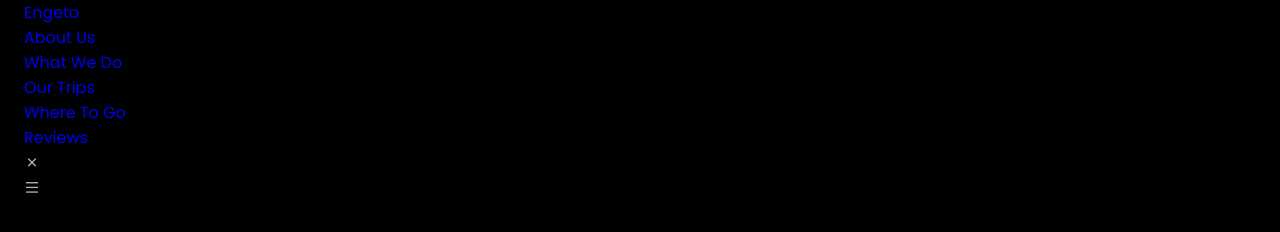
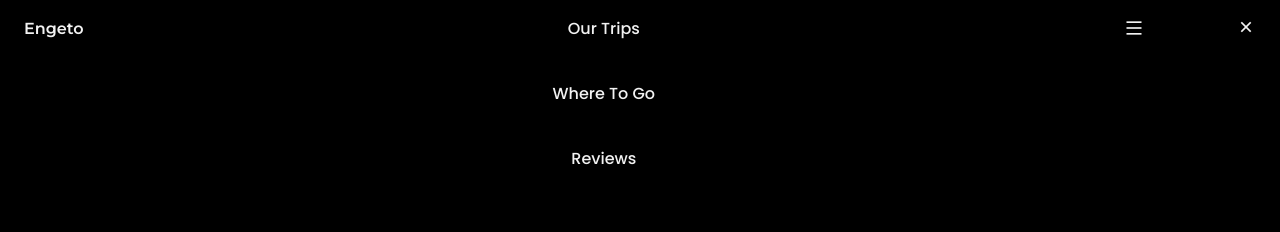
Before and after one commit to pettik/Engeto--project-1, a plain HTML site: page index.html in a window 1280 px wide. Drawn offline with nearby package versions, Linux system fonts and the light colour scheme; files whose address does not match are found by name.

Commit message:
js update

```diff
--- /dev/null
+++ b/assets/js/main.js
@@ -0,0 +1,40 @@
+console.log('ahoj');
+
+/*=============== SHOW MENU ===============*/
+const navMenu = document.getElementById('nav-menu'),
+  navToggle = document.getElementById('nav-toggle'),
+  navClose = document.getElementById('nav-close');
+
+/*===== MENU SHOW =====*/
+/* Validate if constant exists */
+if (navToggle) {
+  navToggle.addEventListener('click', () => {
+    navMenu.classList.add('show-menu');
+  });
+}
+
+/*===== MENU HIDDEN =====*/
+/* Validate if constant exists */
+if (navClose) {
+  navClose.addEventListener('click', () => {
+    navMenu.classList.remove('show-menu');
+  });
+}
+
+/*=============== REMOVE MENU MOBILE ===============*/
+const navLink = document.querySelectorAll('.nav__link');
+
+const linkAction = () => {
+  const navMenu = document.getElementById('nav-menu');
+  // When we click on each nav__link, we remove the show-menu class
+  navMenu.classList.remove('show-menu');
+};
+navLink.forEach(n => n.addEventListener('click', linkAction));
+
+/*=============== ADD BLUR TO HEADER ===============*/
+
+/*=============== SHOW SCROLL UP ===============*/
+
+/*=============== SCROLL SECTIONS ACTIVE LINK ===============*/
+
+/*=============== SCROLL REVEAL ANIMATION ===============*/
--- a/assets/style/style.css
+++ b/assets/style/style.css
@@ -1,5 +1,5 @@
 /*=============== GOOGLE FONTS ===============*/
-@import url("https://fonts.googleapis.com/css2?family=Montserrat:wght@500;600&family=Poppins:wght@400;500&display=swap");
+@import url('https://fonts.googleapis.com/css2?family=Montserrat:wght@500;600&family=Poppins:wght@400;500&display=swap');
 
 /*=============== VARIABLES CSS ===============*/
 :root {
@@ -15,15 +15,15 @@
 
   /*========== Font and typography ==========*/
   /*.5rem = 8px | 1rem = 16px ...*/
-  --body-font: "Poppins", sans-serif;
-  --second-font: "Montserrat", sans-serif;
+  --body-font: 'Poppins', sans-serif;
+  --second-font: 'Montserrat', sans-serif;
   --biggest-font-size: 2.75rem;
   --h1-font-size: 1.5rem;
   --h2-font-size: 1.25rem;
   --h3-font-size: 1rem;
-  --normal-font-size: .938rem;
-  --small-font-size: .813rem;
-  --smaller-font-size: .75rem;
+  --normal-font-size: 0.938rem;
+  --small-font-size: 0.813rem;
+  --smaller-font-size: 0.75rem;
 
   /*========== Font weight ==========*/
   --font-regular: 400;
@@ -35,7 +35,6 @@
   --z-fixed: 100;
 }
 
-
 /*========== Responsive typography ==========*/
 @media screen and (min-width: 1152px) {
   :root {
@@ -44,8 +43,8 @@
     --h2-font-size: 1.5rem;
     --h3-font-size: 1.25rem;
     --normal-font-size: 1rem;
-    --small-font-size: .875rem;
-    --smaller-font-size: .813rem;
+    --small-font-size: 0.875rem;
+    --smaller-font-size: 0.813rem;
   }
 }
 
@@ -80,7 +79,10 @@ input {
   border: none;
 }
 
-h1, h2, h3, h4 {
+h1,
+h2,
+h3,
+h4 {
   color: var(--title-color);
   font-family: var(--second-font);
   font-weight: var(--font-semi-bold);
@@ -126,55 +128,102 @@ img {
 }
 
 /*=============== HEADER & NAV ===============*/
+.header {
+  position: fixed;
+  width: 100%;
+  background-color: transparent;
+  top: 0;
+  left: 0;
+  z-index: var(--z-fixed);
+}
 
+.nav {
+  height: var(--header-height);
+  display: flex;
+  justify-content: space-between;
+  align-items: center;
+}
+
+.nav__logo {
+  color: var(--title-color);
+  font-family: var(--second-font);
+  font-weight: var(--font-semi-bold);
+}
+
+.nav__toggle,
+.nav__close {
+  display: flex;
+  font-size: 1.25rem;
+  color: var(--title-color);
+  cursor: pointer;
+}
 
 /* Navigation for mobile devices */
+@media screen and (max-width: 1023px) {
+  .nav__menu {
+    position: fixed;
+    top: -100%;
+    left: 0;
+    background-color: hsla(0, 0, 0, 0.3);
+    width: 100%;
+    padding-block: 4rem;
+    backdrop-filter: blur(24px);
+    -webkit-backdrop-filter: blur(24px);
+    transition: top 0.4s;
+  }
+}
 
+.nav__list {
+  text-align: center;
+  display: flex;
+  flex-direction: column;
+  row-gap: 2.5rem;
+}
 
+.nav__link {
+  color: var(--title-color);
+  font-size: var(--second-font);
+  font-weight: var(--font-medium);
+}
+
+.nav__close {
+  position: absolute;
+  top: 1rem;
+  right: 1.5rem;
+}
 /* Show menu */
 
+.show-menu {
+  top: 0;
+}
 
 /* Add blur to header */
 
-
 /* Active link */
-
 
 /*=============== HOME ===============*/
 
-
 /*=============== BUTTON ===============*/
-
 
 /*=============== ABOUT ===============*/
 
-
 /*=============== POPULAR ===============*/
-
 
 /*=============== EXPLORE ===============*/
 
-
 /*=============== JOIN ===============*/
-
 
 /*=============== FOOTER ===============*/
 
-
 /*=============== SCROLL BAR ===============*/
-
 
 /*=============== SCROLL UP ===============*/
 
-
 /* Show Scroll Up */
-
 
 /*=============== BREAKPOINTS ===============*/
 /* For small devices */
 
-
 /* For medium devices */
 
-
 /* For large devices */
```
Also changed, not shown: assets/script/main.js (deleted, +0 -16 lines), assets/js/scrollreveal.min.js (added).
